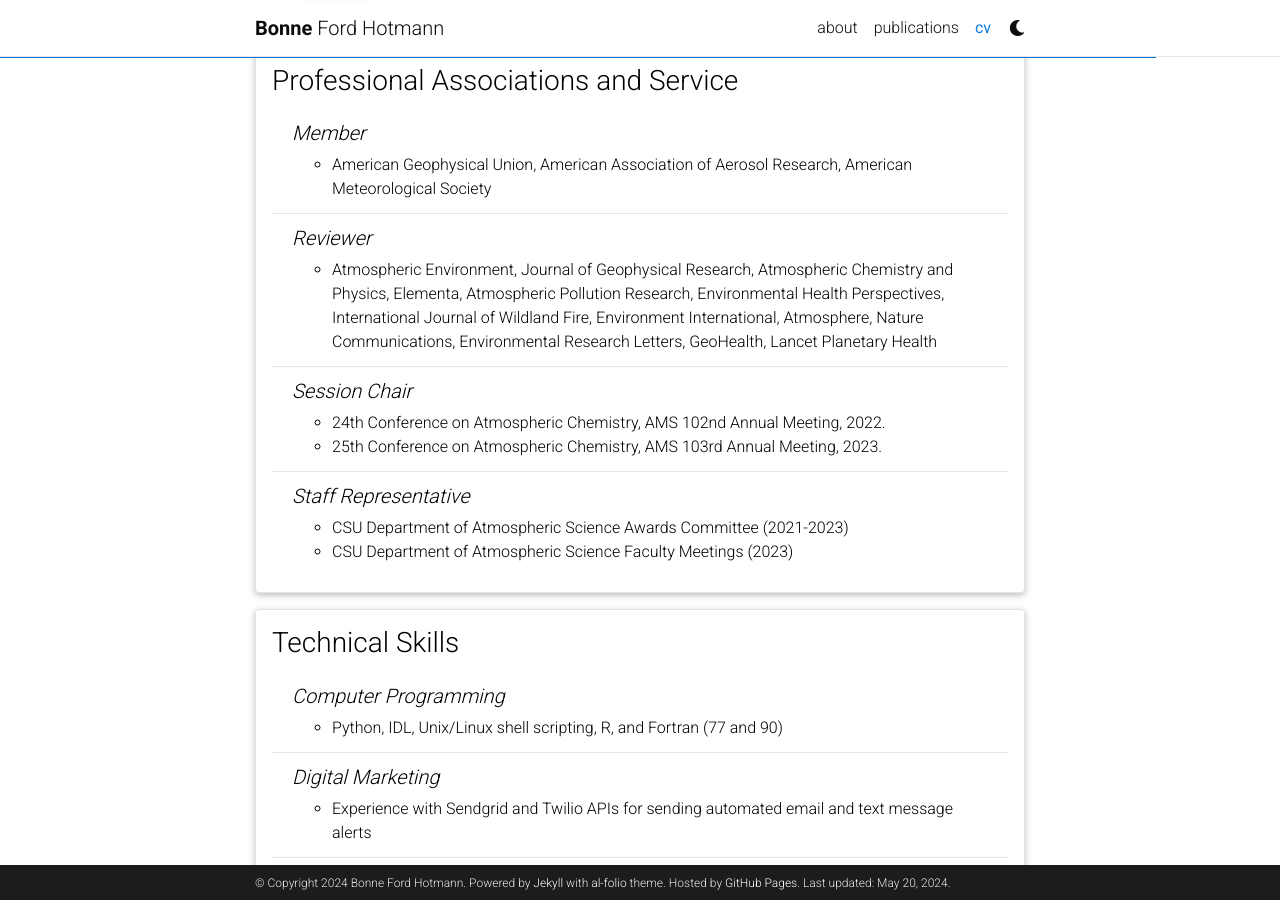
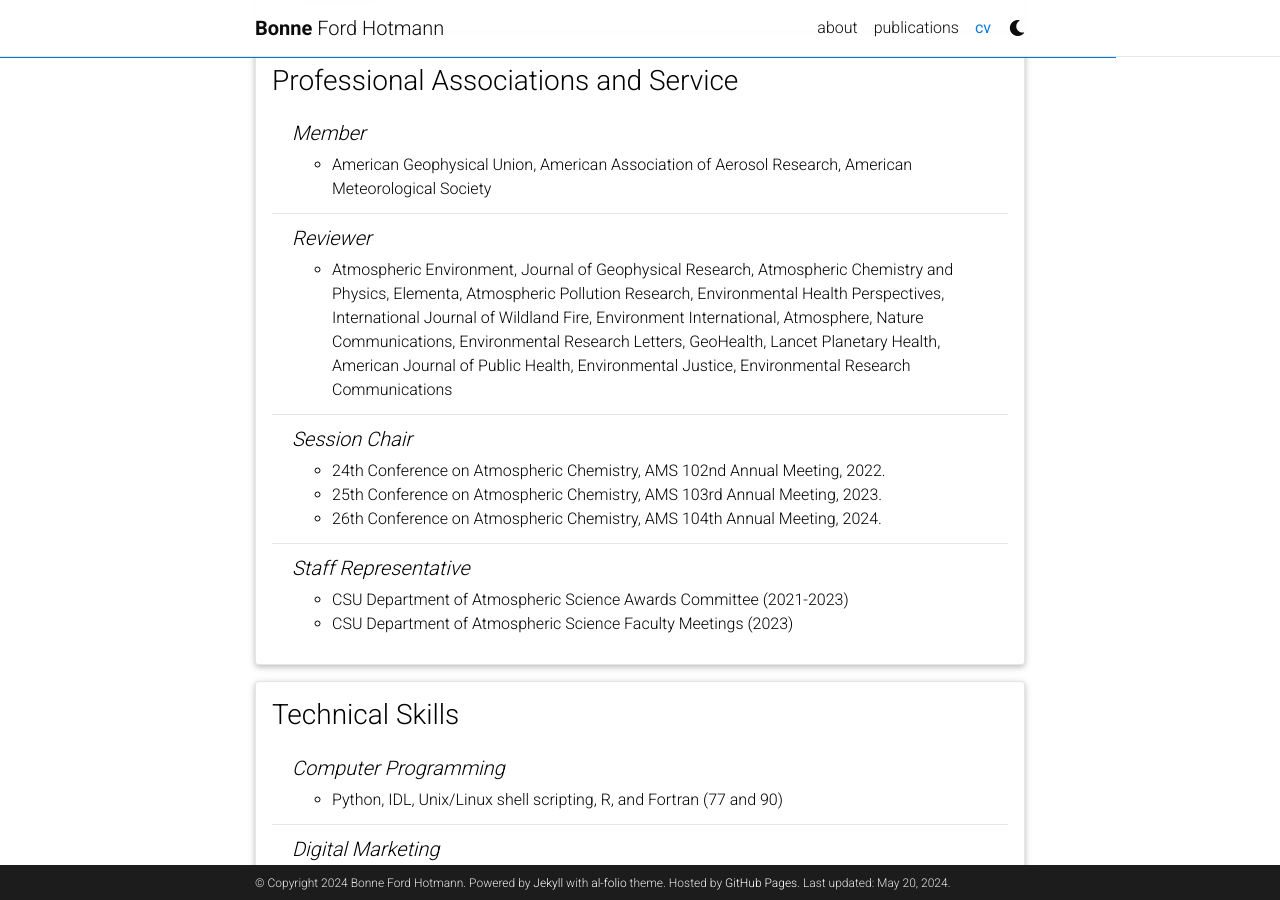
Before and after one commit to bonneford/bonneford.github.io, a Jekyll site: the page built from _pages/cv.md, in a window 1280 px wide and 900 px high, scrolled down 1830 px. Built offline with Jekyll 4.4.1, drawn with Linux system fonts in a browser that asks for light colours; comment, search, counter and statistics services are not loaded; a style sheet for code colours, icons or effects is not loaded.

Commit message:
update journal review

```diff
--- a/_data/cv.yml
+++ b/_data/cv.yml
@@ -92,11 +92,12 @@
         - American Geophysical Union, American Association of Aerosol Research, American Meteorological Society
     - title: Reviewer
       items:
-        - Atmospheric Environment, Journal of Geophysical Research, Atmospheric Chemistry and Physics, Elementa, Atmospheric Pollution Research, Environmental Health Perspectives, International Journal of Wildland Fire, Environment International, Atmosphere, Nature Communications, Environmental Research Letters, GeoHealth, Lancet Planetary Health
+        - Atmospheric Environment, Journal of Geophysical Research, Atmospheric Chemistry and Physics, Elementa, Atmospheric Pollution Research, Environmental Health Perspectives, International Journal of Wildland Fire, Environment International, Atmosphere, Nature Communications, Environmental Research Letters, GeoHealth, Lancet Planetary Health, American Journal of Public Health, Environmental Justice, Environmental Research Communications
     - title: Session Chair
       items:
         - 24th Conference on Atmospheric Chemistry, AMS 102nd Annual Meeting, 2022.
         - 25th Conference on Atmospheric Chemistry, AMS 103rd Annual Meeting, 2023.
+        - 26th Conference on Atmospheric Chemistry, AMS 104th Annual Meeting, 2024.
     - title: Staff Representative
       items:
         - CSU Department of Atmospheric Science Awards Committee (2021-2023)
```
